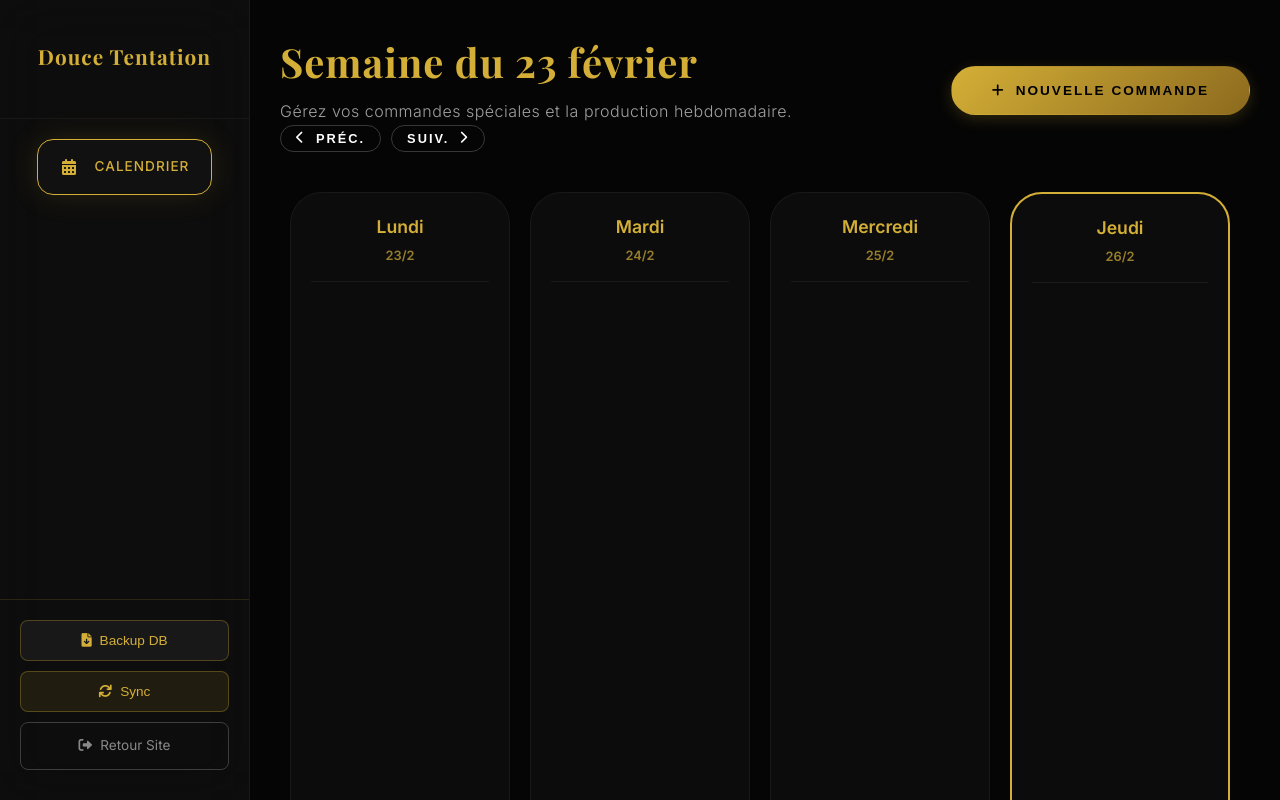
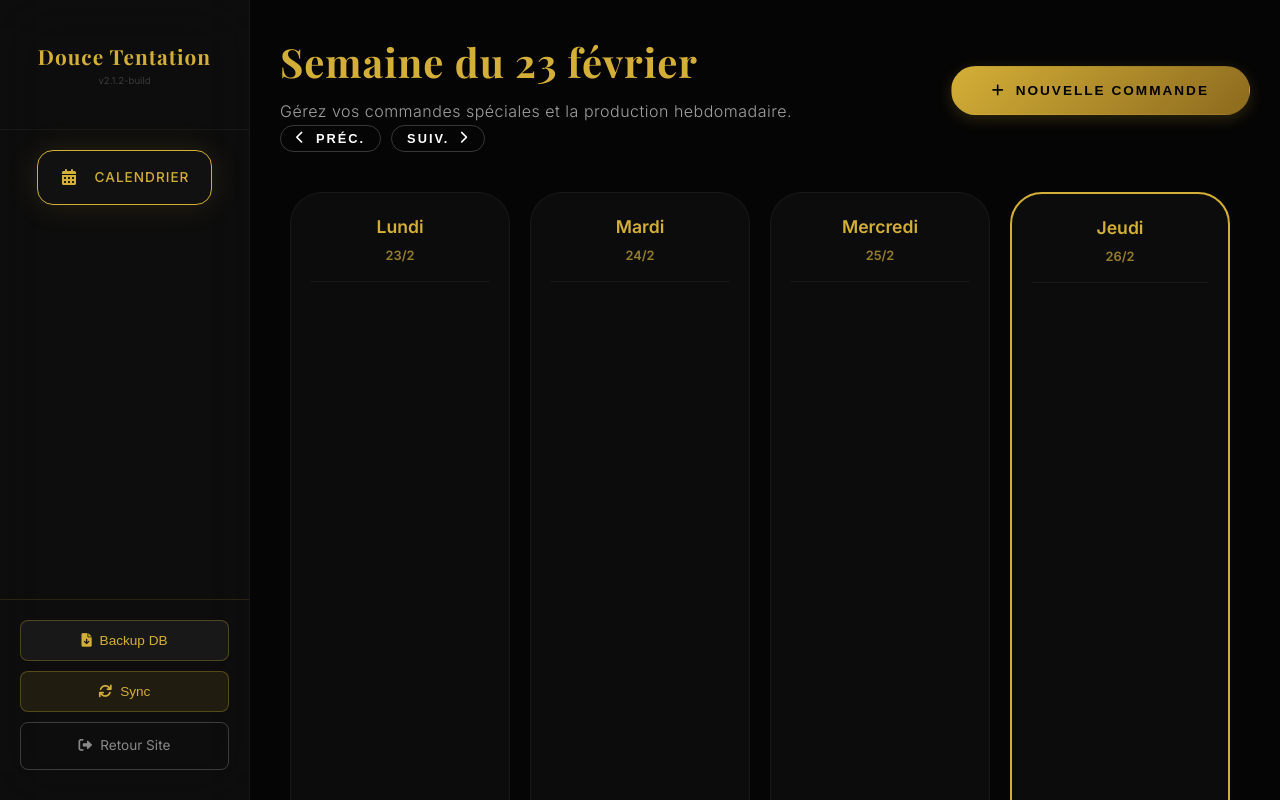
Before and after one commit to Food-order-lu/Douce-tentation, a website: page public/dashboard.html in a window 1280 px wide. Drawn offline with nearby package versions, Linux system fonts and the light colour scheme; no server answers; sample sign-in values are in the browser's storage.

Commit message:
chore: force redeploy v2.1.2

```diff
--- a/public/dashboard.html
+++ b/public/dashboard.html
@@ -20,6 +20,8 @@
         <aside class="sidebar">
             <div class="sidebar-header">
                 <h2>Douce Tentation</h2>
+                <span
+                    style="font-size: 0.6rem; color: rgba(255,255,255,0.2); display: block; margin-top: -5px;">v2.1.2-build</span>
             </div>
 
             <nav class="sidebar-nav">
```
